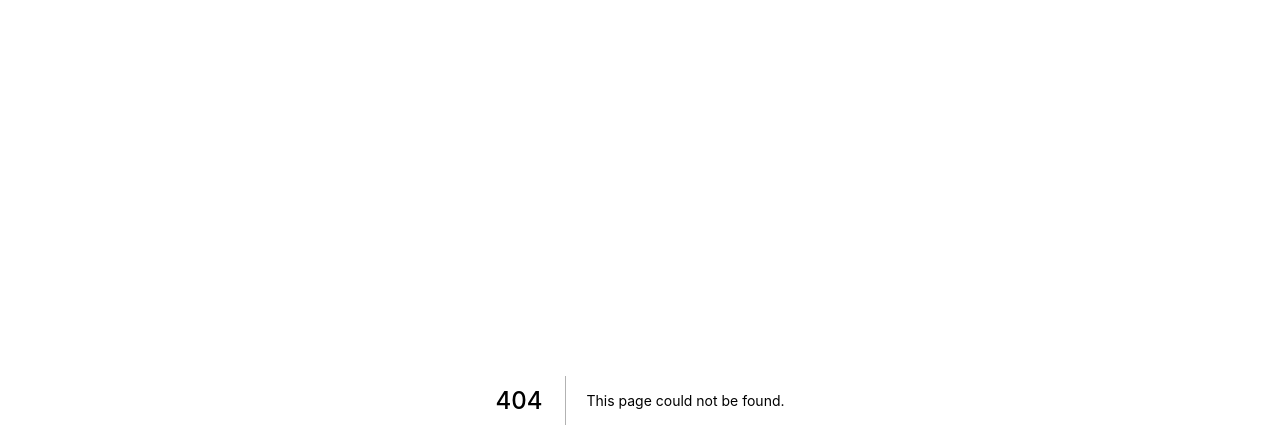
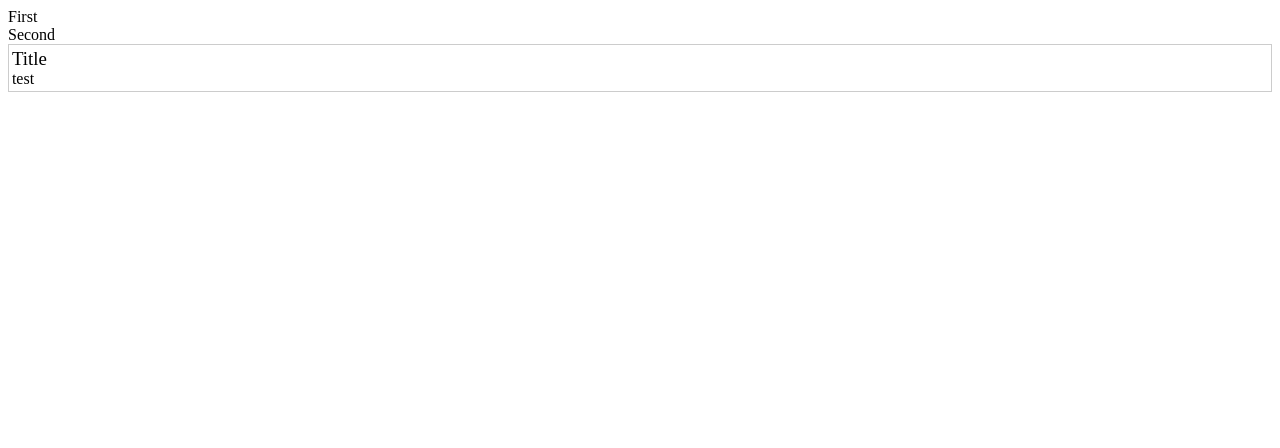
Before and after one commit to atav32/next-scratch, a Next.js app: page /localize in a window 1280 px wide. Before the commit this address had no page. Shown: the top 448 px of the page. Built offline with nearby package versions, Linux system fonts and the light colour scheme.

Commit message:
add react-intl and some css

```diff
--- a/babel.config.js
+++ b/babel.config.js
@@ -1,3 +1,14 @@
+const messagesDir = process.env.MESSAGES_DIR || './intl/messages';
+
 module.exports = {
   presets: ['next/babel'],
+  plugins: [
+    [
+      'react-intl',
+      {
+        messagesDir,
+        extractSourceLocation: true,
+      },
+    ],
+  ]
 };
--- /dev/null
+++ b/components/TextBox.js
@@ -0,0 +1,22 @@
+import {defineMessages, FormattedMessage} from 'react-intl';
+
+import '../styles/TextBox.css';
+
+const messages = defineMessages({
+  title: {
+    id: 'textbox.title',
+    description: 'Textbox component title',
+    defaultMessage: 'Title',
+  },
+});
+
+const TextBox = ({text}) => (
+  <div className="TextBox">
+    <div className="TextBox__title">
+      <FormattedMessage {...messages.title} />
+    </div>
+    <div className="TextBox__text">{text}</div>
+  </div>
+);
+
+export default TextBox;
--- /dev/null
+++ b/intl/messages/components/TextBox.json
@@ -0,0 +1 @@
+[{"id":"textbox.title","description":"Textbox component title","defaultMessage":"Title","file":"components/TextBox.js","start":{"line":6,"column":9},"end":{"line":10,"column":3}}]
--- /dev/null
+++ b/intl/messages/pages/localize.json
@@ -0,0 +1 @@
+[{"id":"localize.first","description":"First test message","defaultMessage":"First","file":"pages/localize.js","start":{"line":11,"column":9},"end":{"line":15,"column":3}},{"id":"localize.second","description":"Second test message","defaultMessage":"Second","file":"pages/localize.js","start":{"line":16,"column":10},"end":{"line":20,"column":3}}]
--- a/next.config.js
+++ b/next.config.js
@@ -1,6 +1,7 @@
 const withPlugins = require('next-compose-plugins');
 const withSourceMaps = require("@zeit/next-source-maps");
 const withTM = require('next-transpile-modules');
+const withCSS = require('@zeit/next-css')
 
 const config = {
   optimization: {
@@ -14,4 +15,5 @@ module.exports = withPlugins([
   [withTM, {
     transpileModules: ['@tensorflow/tfjs', 'react-intl'],
   }],
+  withCSS(),
 ], config);
--- a/package.json
+++ b/package.json
@@ -20,13 +20,15 @@
     "@babel/preset-env": "^7.8.7",
     "@babel/runtime-corejs3": "^7.9.2",
     "@tensorflow/tfjs": "^1.7.0",
+    "@zeit/next-css": "^1.0.1",
     "@zeit/next-source-maps": "0.0.4-canary.1",
+    "babel-plugin-react-intl": "^7.1.0",
     "core-js": "^3.6.4",
-    "next": "^9.1.4",
+    "next": "^9.3.3",
     "next-compose-plugins": "^2.2.0",
     "next-transpile-modules": "^3.1.0",
     "react": "^16.12.0",
     "react-dom": "^16.12.0",
-    "react-intl": "^4.1.1"
+    "react-intl": "^4.3.1"
   }
 }
--- /dev/null
+++ b/pages/localize.js
@@ -0,0 +1,35 @@
+import {defineMessages, FormattedMessage, IntlProvider} from 'react-intl';
+import TextBox from '../components/TextBox';
+
+const locale =
+  (typeof window !== 'undefined' &&
+    window.navigator &&
+    window.navigator.locale) ||
+  'en-US';
+
+const messages = defineMessages({
+  first: {
+    id: 'localize.first',
+    description: 'First test message',
+    defaultMessage: 'First',
+  },
+  second: {
+    id: 'localize.second',
+    description: 'Second test message',
+    defaultMessage: 'Second',
+  },
+});
+
+const Localize = () => (
+  <IntlProvider defaultLocale="en-US" locale={locale}>
+    <div>
+      <FormattedMessage {...messages.first} />
+    </div>
+    <div>
+      <FormattedMessage {...messages.second} />
+    </div>
+    <TextBox text="test" />
+  </IntlProvider>
+);
+
+export default Localize;
--- a/pages/about.js
+++ b/pages/transpile.js
@@ -1,5 +1,4 @@
 import * as tf from '@tensorflow/tfjs';
-import {injectIntl} from 'react-intl';
 
 const usePromise = ({ element }, timeout = 0) => {
   return new Promise((resolve, reject) => {
@@ -18,14 +17,14 @@ const getAsyncResponse = async () => {
   return response;
 };
 
-export default function About() {
+export default function Transpile() {
   const arr = [1, 2, 3, 4, 5];
   console.log('Array.prototype.includes', arr.includes(3));
   getAsyncResponse().then(response => console.log('async response', response));
 
   return (
     <div>
-      <p>This is the about page</p>
+      <p>This is the transpile page</p>
     </div>
   );
 }
--- /dev/null
+++ b/styles/TextBox.css
@@ -0,0 +1,8 @@
+.TextBox {
+  border: 1px solid #ccc;
+  padding: 0.18em;
+}
+
+.TextBox .TextBox__title {
+  font-size: 1.18em;
+}
--- /dev/null
+++ b/styles/global.css
@@ -0,0 +1,3 @@
+nav a {
+  margin-right: 1ch;
+}
```
Also changed, not shown: pages/index.js (+15 -6 lines), 1 other file (tests, documents, lock files or other folders).
